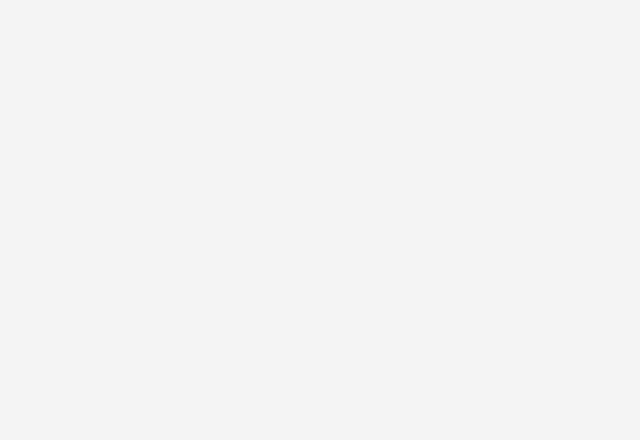
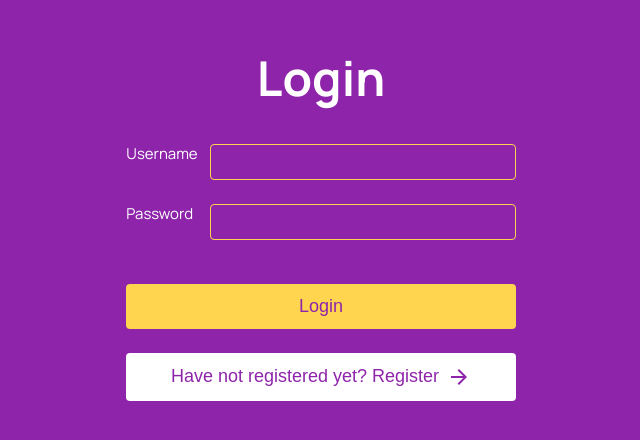
Before and after one commit to RedSquid2212/2024-2-VK-EDU-Frontend-A-Shmantsar, a React (Vite) app in the folder react-chat/: page /#/login in a window 1280 px wide. Before the commit this address had no page. Shown: the part 166-606 px from the top of the page, without its empty margins (319-959 px from the left). Built offline with nearby package versions, Linux system fonts and the light colour scheme.

Commit message:
Add login page

```diff
--- a/react-chat/src/App.jsx
+++ b/react-chat/src/App.jsx
@@ -4,6 +4,7 @@ import ChatPage from './pages/ChatPage/ChatPage';
 import { HashRouter, Route, Routes } from 'react-router-dom';
 import EditProfilePage from './pages/EditProfilePage/EditProfilePage';
 import RegisterPage from './pages/RegisterPage/RegisterPage';
+import LoginPage from './pages/LoginPage/LoginPage';
 
 function App() {
   return (
@@ -11,6 +12,7 @@ function App() {
       <Routes>
         <Route path='/' element={<AllChatsPage />} />
         <Route path='/register' element={<RegisterPage />} />
+        <Route path='/login' element={<LoginPage />} />
         <Route path='/chat/:id' element={<ChatPage />} />
         <Route path='/profile/edit' element={<EditProfilePage />} />
       </Routes>
--- /dev/null
+++ b/react-chat/src/components/AuthSwapButton/AuthSwapButton.module.scss
@@ -0,0 +1,19 @@
+.swap-button {
+    background-color: rgb(255 255 255);
+    color: rgb(142 36 170);
+    cursor: pointer;
+    width: 100%;
+    border: none;
+    padding: 12px 0;
+    border-radius: 4px;
+    font-size: 18px;
+    display: flex;
+    gap: 8px;
+    align-items: center;
+    justify-content: center;
+}
+
+.swap-button:hover {
+    background-color: rgb(255 213 79);
+    transition: background-color 0.6s;
+}
--- /dev/null
+++ b/react-chat/src/components/AuthSwapButton/AuthSwapButton.tsx
@@ -0,0 +1,17 @@
+import React from 'react';
+import ArrowForwardIcon from '@mui/icons-material/ArrowForward';
+import styles from './AuthSwapButton.module.scss';
+
+type AuthSwapButtonArgs = {
+    text: string;
+    onClick: React.MouseEventHandler<HTMLButtonElement>;
+}
+
+export default function AuthSwapButton({ text, onClick }: AuthSwapButtonArgs) {
+    return (
+        <button type="button" className={styles['swap-button']} onClick={onClick}>
+            <span>{text}</span>
+            <ArrowForwardIcon />
+        </button>
+    );
+}
--- /dev/null
+++ b/react-chat/src/components/LoginForm/LoginForm.module.scss
@@ -0,0 +1,7 @@
+.login-form {
+    display: flex;
+    flex-direction: column;
+    gap: 24px;
+    align-items: center;
+    justify-content: center;
+}
--- /dev/null
+++ b/react-chat/src/components/LoginForm/LoginForm.tsx
@@ -0,0 +1,22 @@
+import React from 'react';
+import AuthFormsInput from '../AuthFormsInput/AuthFormsInput';
+import AuthButton from '../AuthButton/AuthButton';
+import styles from './LoginForm.module.scss';
+import AuthSwapButton from '../AuthSwapButton/AuthSwapButton';
+import { useNavigate } from 'react-router-dom';
+
+export default function LoginForm() {
+    const navigate = useNavigate();
+    const onSwapButtonClick = () => {
+        navigate('/register');
+    };
+
+    return (
+        <form className={styles['login-form']} >
+            <AuthFormsInput inputType='text' label='Username' isTextArea={false} />
+            <AuthFormsInput inputType='password' label='Password' isTextArea={false} />
+            <AuthButton text='Login' />
+            <AuthSwapButton text='Have not registered yet? Register' onClick={onSwapButtonClick}/>
+        </form>
+    );
+}
--- a/react-chat/src/components/RegisterForm/RegisterForm.tsx
+++ b/react-chat/src/components/RegisterForm/RegisterForm.tsx
@@ -3,8 +3,15 @@ import AuthFormsInput from '../AuthFormsInput/AuthFormsInput';
 import styles from './RegisterForm.module.scss';
 import AuthButton from '../AuthButton/AuthButton';
 import AuthAvatarUpload from '../AuthAvatarUpload/AuthAvatarUpload';
+import AuthSwapButton from '../AuthSwapButton/AuthSwapButton';
+import { useNavigate } from 'react-router-dom';
 
 export default function RegisterForm() {
+    const navigate = useNavigate();
+    const onSwapButtonClick = () => {
+        navigate('/login');
+    };
+
     return (
         <form className={styles['register-form']} >
             <AuthFormsInput inputType='text' label='Username' isTextArea={false} />
@@ -14,6 +21,7 @@ export default function RegisterForm() {
             <AuthFormsInput inputType='text' label='Bio' isTextArea={true} />
             <AuthAvatarUpload />
             <AuthButton text='Register'/>
+            <AuthSwapButton text='Already registered? Login' onClick={onSwapButtonClick} />
         </form>
     );
 }
--- /dev/null
+++ b/react-chat/src/pages/LoginPage/LoginPage.module.scss
@@ -0,0 +1,16 @@
+.login-page {
+    height: 100%;
+    background-color: rgb(142 36 170);
+    display: flex;
+    flex-direction: column;
+    align-items: center;
+    justify-content: center;
+    gap: 56px;
+    color: rgb(255 255 255);
+}
+
+.title {
+    margin: 0;
+    padding: 0;
+    font-size: 48px;
+}
--- a/react-chat/src/pages/LoginPage/LoginPage.tsx
+++ b/react-chat/src/pages/LoginPage/LoginPage.tsx
@@ -0,0 +1,12 @@
+import React from 'react';
+import styles from './LoginPage.module.scss';
+import LoginForm from '../../components/LoginForm/LoginForm';
+
+export default function LoginPage() {
+    return (
+        <div className={styles['login-page']}>
+            <h1 className={styles.title}>Login</h1>
+            <LoginForm />
+        </div>
+    );
+}
```
